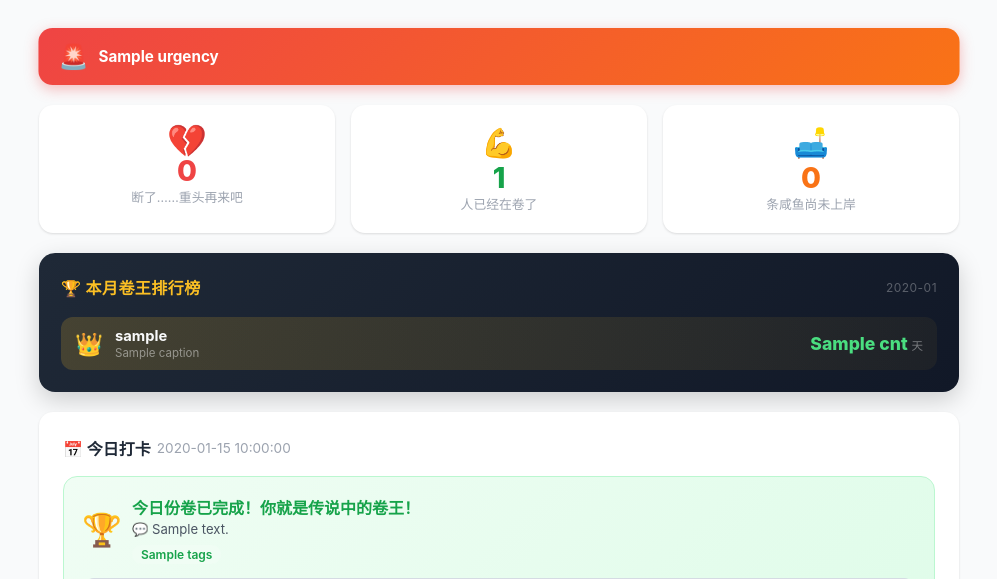
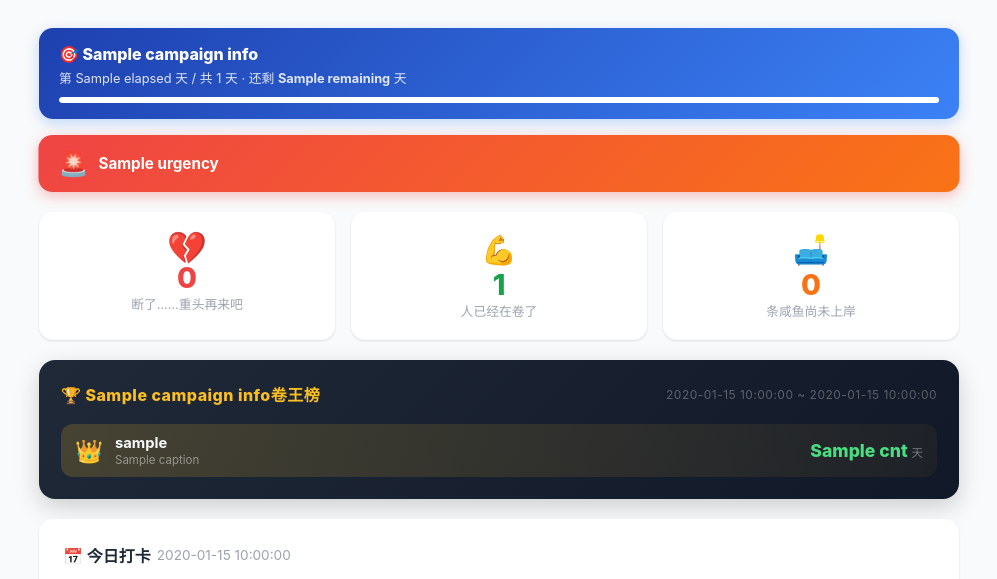
Before and after one commit to sheenshinewu-max/fitness-checkin, a Flask app: template templates/index.html in a window 1280 px wide. Shown: the top 579 px of the page, without its empty margins (141-1138 px from the left). Run offline with Flask 3, Linux system fonts and the light colour scheme; the template is opened without the code that fills it: most values are stand-ins (such as "Sample title", 1, 10 or a date in 2020); grey boxes marked "Sample" are stand-in pictures; some libraries are stand-ins or nearby versions.

Commit message:
feat: add Campaign (打卡活动) feature
- campaigns table with auto-archive on expiry
- admin route + admin.html for campaign management (五花 only)
- get_streak() scoped to campaign date range when active
- leaderboard filtered to campaign period when active
- index.html: campaign progress banner (name, days remaining, progress bar)
- base.html: admin nav link shown only to 五花

Co-Authored-By: Claude Sonnet 4.6 <noreply@anthropic.com>

```diff
--- a/app.py
+++ b/app.py
@@ -60,13 +60,14 @@ OSS_BUCKET_NAME       = os.environ.get('OSS_BUCKET_NAME')
 OSS_ENDPOINT          = os.environ.get('OSS_ENDPOINT')
 
 TAGS = ['有氧', '无氧', '练背', '练臀', '练臂', '练核心', '练腿', '练斜方肌']
-
 INVITE_CODES = ["我要是不坚持我就反弹", "boom666"]
+ADMIN_USERNAME = '五花'
 
 
+# ── DB helpers ──────────────────────────────────────────────────────────────
+
 def get_db():
-    conn = psycopg2.connect(DATABASE_URL)
-    return conn
+    return psycopg2.connect(DATABASE_URL)
 
 
 def query(sql, params=(), one=False):
@@ -86,15 +87,6 @@ def execute(sql, params=()):
     conn.commit()
     cur.close()
     conn.close()
-
-
-def upload_to_oss(file_stream, filename):
-    auth   = oss2.Auth(OSS_ACCESS_KEY_ID, OSS_ACCESS_KEY_SECRET)
-    bucket = oss2.Bucket(auth, f'https://{OSS_ENDPOINT}', OSS_BUCKET_NAME)
-    object_key = f'fitness-checkin/{filename}'
-    bucket.put_object(object_key, file_stream,
-                      headers={'x-oss-object-acl': 'public-read'})
-    return f'https://{OSS_BUCKET_NAME}.{OSS_ENDPOINT}/{object_key}'
 
 
 def init_db():
@@ -120,13 +112,40 @@ def init_db():
             UNIQUE(user_id, date)
         )
     ''')
+    cur.execute("ALTER TABLE checkins ADD COLUMN IF NOT EXISTS tags TEXT DEFAULT ''")
     cur.execute('''
-        ALTER TABLE checkins ADD COLUMN IF NOT EXISTS tags TEXT DEFAULT ''
+        CREATE TABLE IF NOT EXISTS campaigns (
+            id         SERIAL PRIMARY KEY,
+            name       TEXT NOT NULL,
+            start_date TEXT NOT NULL,
+            end_date   TEXT NOT NULL,
+            status     TEXT NOT NULL DEFAULT 'active',
+            created_at TIMESTAMP DEFAULT CURRENT_TIMESTAMP
+        )
     ''')
     conn.commit()
     cur.close()
     conn.close()
 
+
+# ── Campaign helpers ─────────────────────────────────────────────────────────
+
+def get_active_campaign():
+    today = date.today().isoformat()
+    execute(
+        "UPDATE campaigns SET status = 'archived' WHERE status = 'active' AND end_date < %s",
+        (today,)
+    )
+    return query("SELECT * FROM campaigns WHERE status = 'active' LIMIT 1", one=True)
+
+
+def campaign_date_range(campaign):
+    """Return (start, end_capped) strings for a campaign, end capped at today."""
+    today = date.today().isoformat()
+    return campaign['start_date'], min(campaign['end_date'], today)
+
+
+# ── Auth decorators ──────────────────────────────────────────────────────────
 
 def login_required(f):
     @functools.wraps(f)
@@ -137,36 +156,71 @@ def login_required(f):
     return wrapper
 
 
+def admin_required(f):
+    @functools.wraps(f)
+    def wrapper(*args, **kwargs):
+        if session.get('username') != ADMIN_USERNAME:
+            flash('没有权限，你是谁？ 🤨', 'error')
+            return redirect(url_for('index'))
+        return f(*args, **kwargs)
+    return wrapper
+
+
 def allowed_file(filename):
     return '.' in filename and filename.rsplit('.', 1)[1].lower() in ALLOWED_EXTENSIONS
 
 
-def get_streak(user_id):
-    rows = query(
-        'SELECT date FROM checkins WHERE user_id = %s ORDER BY date DESC',
-        (user_id,)
-    )
+# ── Streak ───────────────────────────────────────────────────────────────────
+
+def get_streak(user_id, start_date=None, end_date=None):
+    today = date.today()
+    if start_date and end_date:
+        cap = min(end_date, today.isoformat())
+        rows = query(
+            'SELECT date FROM checkins WHERE user_id = %s AND date >= %s AND date <= %s',
+            (user_id, start_date, cap)
+        )
+    else:
+        rows = query('SELECT date FROM checkins WHERE user_id = %s', (user_id,))
     if not rows:
         return 0
     dates = {r['date'] for r in rows}
-    today = date.today()
-    check = today if today.isoformat() in dates else today - timedelta(days=1)
+    cap_date = date.fromisoformat(min(end_date, today.isoformat())) if end_date else today
+    min_date = date.fromisoformat(start_date) if start_date else None
+    check = cap_date if cap_date.isoformat() in dates else cap_date - timedelta(days=1)
     streak = 0
     while check.isoformat() in dates:
+        if min_date and check < min_date:
+            break
         streak += 1
         check -= timedelta(days=1)
     return streak
 
 
+# ── OSS ──────────────────────────────────────────────────────────────────────
+
+def upload_to_oss(file_stream, filename):
+    auth   = oss2.Auth(OSS_ACCESS_KEY_ID, OSS_ACCESS_KEY_SECRET)
+    bucket = oss2.Bucket(auth, f'https://{OSS_ENDPOINT}', OSS_BUCKET_NAME)
+    object_key = f'fitness-checkin/{filename}'
+    bucket.put_object(object_key, file_stream,
+                      headers={'x-oss-object-acl': 'public-read'})
+    return f'https://{OSS_BUCKET_NAME}.{OSS_ENDPOINT}/{object_key}'
+
+
+# ── Routes ───────────────────────────────────────────────────────────────────
+
 @app.route('/')
 @login_required
 def index():
     today = date.today().isoformat()
+    campaign = get_active_campaign()
+
     my_checkin = query(
         'SELECT * FROM checkins WHERE user_id = %s AND date = %s',
         (session['user_id'], today), one=True
     )
-    all_users = query('SELECT id, username FROM users ORDER BY username')
+    all_users    = query('SELECT id, username FROM users ORDER BY username')
     today_checkins = query(
         '''SELECT c.*, u.username FROM checkins c
            JOIN users u ON c.user_id = u.id
@@ -175,17 +229,42 @@ def index():
     )
     checked_ids = {r['user_id'] for r in today_checkins}
     not_checked = [u for u in all_users if u['id'] not in checked_ids]
-    streak = get_streak(session['user_id'])
 
-    month_prefix = date.today().strftime('%Y-%m-')
-    leaderboard_rows = query(
-        '''SELECT u.id, u.username, COUNT(c.id) as cnt
-           FROM users u
-           LEFT JOIN checkins c ON u.id = c.user_id AND c.date LIKE %s
-           GROUP BY u.id, u.username
-           ORDER BY cnt DESC, u.username ASC''',
-        (month_prefix + '%',)
-    )
+    # Streak & leaderboard: scoped to campaign or all-time
+    if campaign:
+        s, e = campaign_date_range(campaign)
+        streak = get_streak(session['user_id'], s, e)
+        leaderboard_rows = query(
+            '''SELECT u.id, u.username, COUNT(c.id) as cnt
+               FROM users u
+               LEFT JOIN checkins c ON u.id = c.user_id
+                   AND c.date >= %s AND c.date <= %s
+               GROUP BY u.id, u.username
+               ORDER BY cnt DESC, u.username ASC''',
+            (s, e)
+        )
+        # remaining days
+        remaining = (date.fromisoformat(campaign['end_date']) - date.today()).days
+        total_days = (date.fromisoformat(campaign['end_date']) -
+                      date.fromisoformat(campaign['start_date'])).days + 1
+        elapsed    = (date.today() - date.fromisoformat(campaign['start_date'])).days + 1
+        campaign_info = dict(campaign) | {
+            'remaining': max(0, remaining),
+            'total_days': total_days,
+            'elapsed': min(elapsed, total_days),
+        }
+    else:
+        streak = get_streak(session['user_id'])
+        month_prefix = date.today().strftime('%Y-%m-')
+        leaderboard_rows = query(
+            '''SELECT u.id, u.username, COUNT(c.id) as cnt
+               FROM users u
+               LEFT JOIN checkins c ON u.id = c.user_id AND c.date LIKE %s
+               GROUP BY u.id, u.username
+               ORDER BY cnt DESC, u.username ASC''',
+            (month_prefix + '%',)
+        )
+        campaign_info = None
 
     leaderboard = [dict(r) for r in leaderboard_rows]
     if leaderboard:
@@ -198,8 +277,7 @@ def index():
 
     urgency = None
     if not my_checkin and today_checkins:
-        first_name = today_checkins[0]['username']
-        urgency = random.choice(URGENCY_BANNER).format(name=first_name)
+        urgency = random.choice(URGENCY_BANNER).format(name=today_checkins[0]['username'])
 
     return render_template('index.html',
                            my_checkin=my_checkin,
@@ -209,22 +287,22 @@ def index():
                            today=today,
                            all_tags=TAGS,
                            urgency=urgency,
-                           leaderboard=leaderboard)
+                           leaderboard=leaderboard,
+                           campaign=campaign_info)
 
 
 @app.route('/checkin', methods=['POST'])
 @login_required
 def checkin():
     today = date.today().isoformat()
-    note = request.form.get('note', '').strip()
+    note  = request.form.get('note', '').strip()
     selected_tags = [t for t in request.form.getlist('tags') if t in TAGS]
-    tags = ','.join(selected_tags)
+    tags  = ','.join(selected_tags)
     image_path = None
     file = request.files.get('image')
     if file and file.filename and allowed_file(file.filename):
         ext = file.filename.rsplit('.', 1)[1].lower()
-        filename = f"{uuid.uuid4().hex}.{ext}"
-        image_path = upload_to_oss(file.stream, filename)
+        image_path = upload_to_oss(file.stream, f"{uuid.uuid4().hex}.{ext}")
     try:
         execute(
             'INSERT INTO checkins (user_id, date, note, image_path, tags) VALUES (%s, %s, %s, %s, %s)',
@@ -245,7 +323,6 @@ def calendar_view():
         month, year = 12, year - 1
     elif month > 12:
         month, year = 1, year + 1
-
     rows = query(
         "SELECT date, tags FROM checkins WHERE user_id = %s AND date LIKE %s",
         (session['user_id'], f'{year}-{month:02d}-%')
@@ -254,11 +331,9 @@ def calendar_view():
     day_tags = {int(r['date'].split('-')[2]): [t for t in (r['tags'] or '').split(',') if t]
                 for r in rows}
     month_matrix = cal_module.monthcalendar(year, month)
-    streak = get_streak(session['user_id'])
-    total_row = query(
-        'SELECT COUNT(*) as cnt FROM checkins WHERE user_id = %s',
-        (session['user_id'],), one=True
-    )
+    streak    = get_streak(session['user_id'])
+    total_row = query('SELECT COUNT(*) as cnt FROM checkins WHERE user_id = %s',
+                      (session['user_id'],), one=True)
     total = total_row['cnt'] if total_row else 0
     month_name = cal_module.month_name[month]
     prev_month = month - 1 if month > 1 else 12
@@ -268,12 +343,46 @@ def calendar_view():
     return render_template('calendar.html',
                            year=year, month=month, month_name=month_name,
                            month_matrix=month_matrix,
-                           checked_days=checked_days,
-                           day_tags=day_tags,
-                           streak=streak, total=total,
-                           today=date.today(),
+                           checked_days=checked_days, day_tags=day_tags,
+                           streak=streak, total=total, today=date.today(),
                            prev_month=prev_month, prev_year=prev_year,
                            next_month=next_month, next_year=next_year)
+
+
+@app.route('/admin', methods=['GET', 'POST'])
+@login_required
+@admin_required
+def admin():
+    if request.method == 'POST':
+        name     = request.form.get('name', '').strip()
+        duration = request.form.get('duration', '').strip()
+        if not name or not duration.isdigit() or int(duration) < 1:
+            flash('请填写活动名称和有效天数', 'error')
+        else:
+            active = query("SELECT id FROM campaigns WHERE status = 'active' LIMIT 1", one=True)
+            if active:
+                flash('当前已有进行中的活动，请先结束后再创建', 'error')
+            else:
+                start = date.today()
+                end   = start + timedelta(days=int(duration) - 1)
+                execute(
+                    "INSERT INTO campaigns (name, start_date, end_date, status) VALUES (%s, %s, %s, 'active')",
+                    (name, start.isoformat(), end.isoformat())
+                )
+                flash(f'活动「{name}」已创建，共 {duration} 天，加油！🔥', 'success')
+        return redirect(url_for('admin'))
+
+    campaigns = query("SELECT * FROM campaigns ORDER BY created_at DESC")
+    return render_template('admin.html', campaigns=campaigns)
+
+
+@app.route('/admin/campaign/<int:cid>/archive', methods=['POST'])
+@login_required
+@admin_required
+def archive_campaign(cid):
+    execute("UPDATE campaigns SET status = 'archived' WHERE id = %s", (cid,))
+    flash('活动已手动归档', 'success')
+    return redirect(url_for('admin'))
 
 
 @app.route('/register', methods=['GET', 'POST'])
--- a/templates/base.html
+++ b/templates/base.html
@@ -97,6 +97,9 @@
     <a class="nav-brand" href="/"><span>🏋️</span> 健身打卡</a>
     <a class="nav-link {% if request.path == '/' %}active{% endif %}" href="/">今日</a>
     <a class="nav-link {% if request.path == '/calendar' %}active{% endif %}" href="/calendar">日历</a>
+    {% if session.username == '五花' %}
+    <a class="nav-link {% if request.path == '/admin' %}active{% endif %}" href="/admin">⚙️ 管理</a>
+    {% endif %}
     <span class="nav-user">{{ session.username }}</span>
     <a class="nav-logout" href="/logout">退出</a>
   </div>
--- a/templates/index.html
+++ b/templates/index.html
@@ -2,6 +2,17 @@
 {% block title %}今日打卡 💪{% endblock %}
 {% block head %}
 <style>
+  /* campaign banner */
+  .campaign-banner {
+    background: linear-gradient(135deg, #1e40af, #3b82f6);
+    color: #fff; border-radius: 14px; padding: 16px 20px;
+    margin-bottom: 16px; box-shadow: 0 4px 14px rgba(59,130,246,.3);
+  }
+  .cb-name { font-size: 1rem; font-weight: 800; margin-bottom: 4px; }
+  .cb-sub  { font-size: .8rem; opacity: .85; margin-bottom: 10px; }
+  .cb-track { background: rgba(255,255,255,.2); border-radius: 99px; height: 6px; overflow: hidden; }
+  .cb-fill  { background: #fff; height: 100%; border-radius: 99px; transition: width .4s; }
+
   /* urgency banner */
   .urgency-banner {
     background: linear-gradient(135deg, #ef4444, #f97316);
@@ -126,6 +137,21 @@
 {% endblock %}
 {% block content %}
 
+{% if campaign_info %}
+<div class="campaign-banner">
+  <div class="cb-left">
+    <div class="cb-name">🎯 {{ campaign_info.name }}</div>
+    <div class="cb-sub">
+      第 {{ campaign_info.elapsed }} 天 / 共 {{ campaign_info.total_days }} 天
+      · 还剩 <strong>{{ campaign_info.remaining }}</strong> 天
+    </div>
+    <div class="cb-track">
+      <div class="cb-fill" style="width:{{ ((campaign_info.elapsed / campaign_info.total_days) * 100)|round|int }}%;"></div>
+    </div>
+  </div>
+</div>
+{% endif %}
+
 {% if urgency %}
 <div class="urgency-banner">
   <span class="bang">🚨</span>
@@ -161,9 +187,9 @@
 <!-- Leaderboard -->
 {% if leaderboard %}
 <div class="lb-card">
-  <div class="lb-title">🏆 本月卷王排行榜
+  <div class="lb-title">🏆 {% if campaign_info %}{{ campaign_info.name }}卷王榜{% else %}本月卷王排行榜{% endif %}
     <span style="font-size:.75rem;font-weight:400;color:rgba(255,255,255,.3);margin-left:auto;">
-      {{ today[:7] }}
+      {% if campaign_info %}{{ campaign_info.start_date }} ~ {{ campaign_info.end_date }}{% else %}{{ today[:7] }}{% endif %}
     </span>
   </div>
   <ul class="lb-list">
```
Also changed, not shown: templates/admin.html (added, +72 -0 lines).
